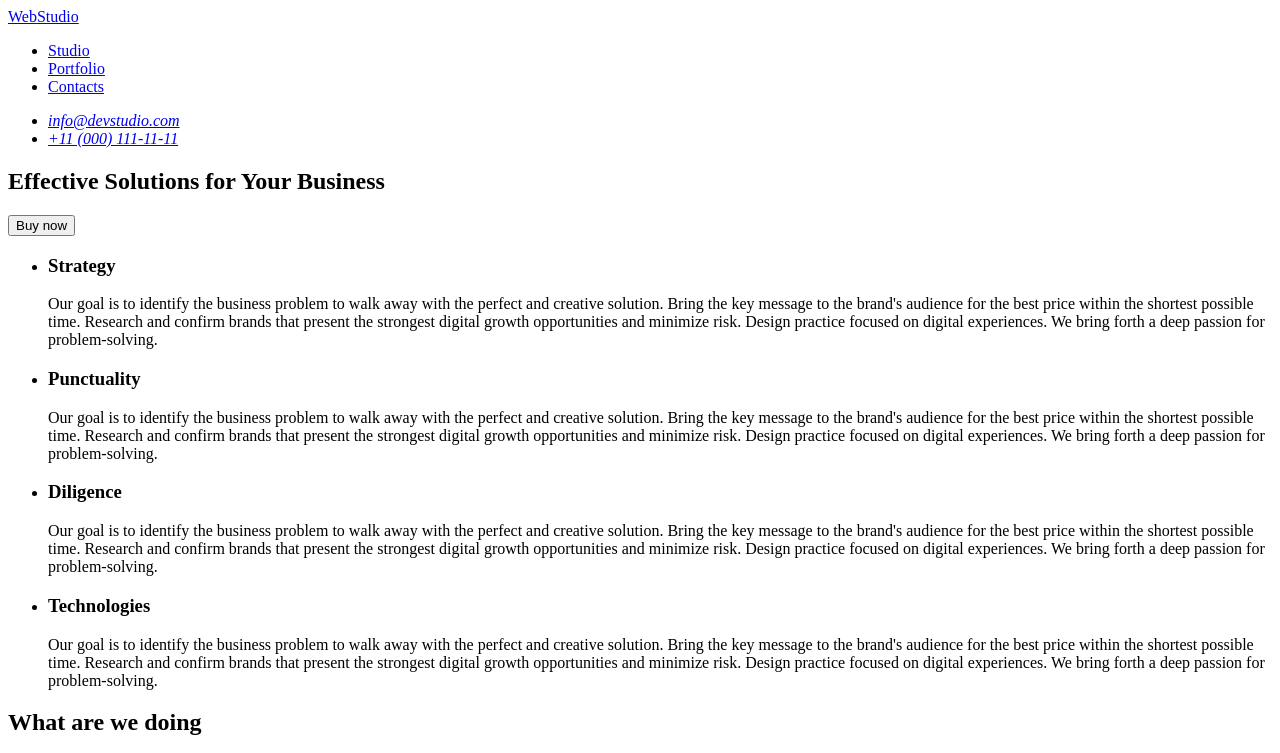
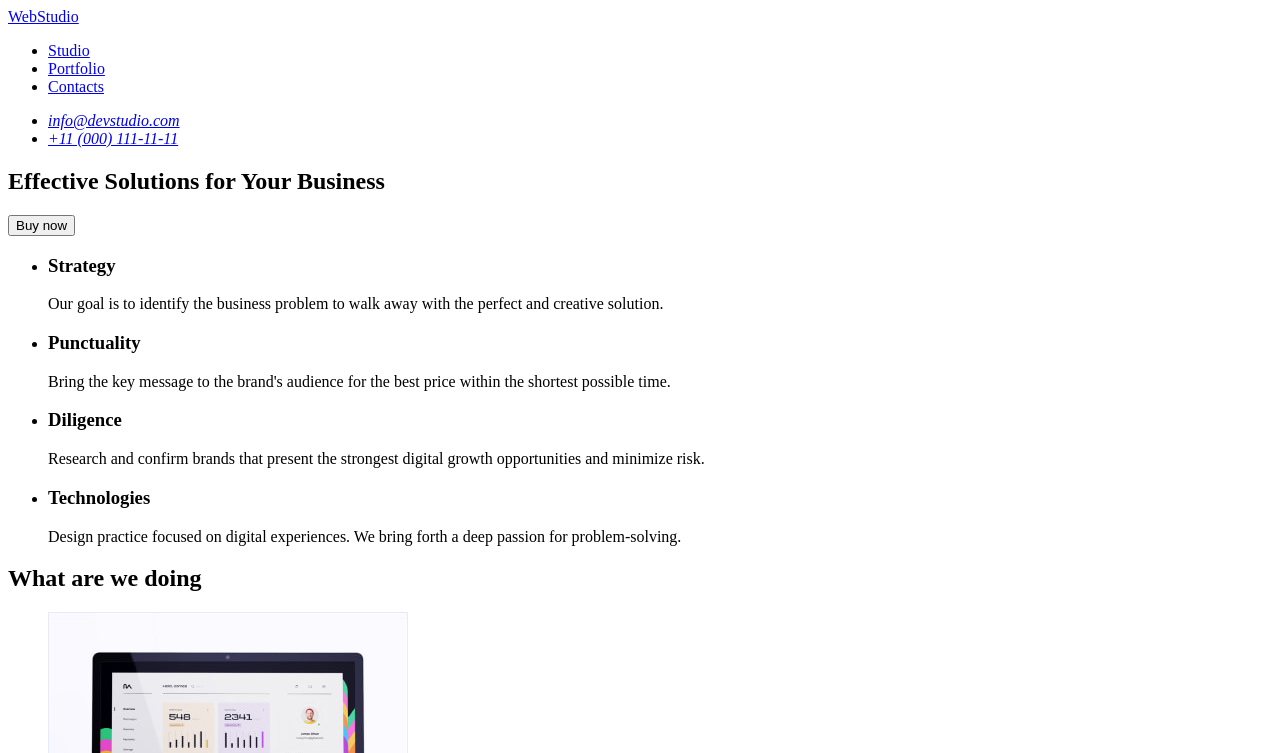
Before and after one commit to 27ugeen/goit-markup-hw-01, a plain HTML site: page index.html in a window 1280 px wide. Shown: the top 753 px of the page. Drawn offline with Linux system fonts and the light colour scheme.

Commit message:
section2 content fixed

```diff
--- a/index.html
+++ b/index.html
@@ -11,7 +11,7 @@
     <!-- #region Header -->
     <header>
       <nav>
-        <a href="./index.html"><span>Web</span>Studio</a>
+        <a href="./index.html">WebStudio</a>
         <ul>
           <li>
             <a href="#">Studio</a>
@@ -51,48 +51,28 @@
             <h3>Strategy</h3>
             <p>
               Our goal is to identify the business problem to walk away with the
-              perfect and creative solution. Bring the key message to the
-              brand's audience for the best price within the shortest possible
-              time. Research and confirm brands that present the strongest
-              digital growth opportunities and minimize risk. Design practice
-              focused on digital experiences. We bring forth a deep passion for
-              problem-solving.
+              perfect and creative solution.
             </p>
           </li>
           <li>
             <h3>Punctuality</h3>
             <p>
-              Our goal is to identify the business problem to walk away with the
-              perfect and creative solution. Bring the key message to the
-              brand's audience for the best price within the shortest possible
-              time. Research and confirm brands that present the strongest
-              digital growth opportunities and minimize risk. Design practice
-              focused on digital experiences. We bring forth a deep passion for
-              problem-solving.
+              Bring the key message to the brand's audience for the best price
+              within the shortest possible time.
             </p>
           </li>
           <li>
             <h3>Diligence</h3>
             <p>
-              Our goal is to identify the business problem to walk away with the
-              perfect and creative solution. Bring the key message to the
-              brand's audience for the best price within the shortest possible
-              time. Research and confirm brands that present the strongest
-              digital growth opportunities and minimize risk. Design practice
-              focused on digital experiences. We bring forth a deep passion for
-              problem-solving.
+              Research and confirm brands that present the strongest digital
+              growth opportunities and minimize risk.
             </p>
           </li>
           <li>
             <h3>Technologies</h3>
             <p>
-              Our goal is to identify the business problem to walk away with the
-              perfect and creative solution. Bring the key message to the
-              brand's audience for the best price within the shortest possible
-              time. Research and confirm brands that present the strongest
-              digital growth opportunities and minimize risk. Design practice
-              focused on digital experiences. We bring forth a deep passion for
-              problem-solving.
+              Design practice focused on digital experiences. We bring forth a
+              deep passion for problem-solving.
             </p>
           </li>
         </ul>
@@ -179,7 +159,7 @@
     </main>
     <!-- #region Footer -->
     <footer>
-      <a href="./index.html"><span>Web</span>Studio</a>
+      <a href="./index.html">WebStudio</a>
       <p>
         Increase the flow of customers and sales for your business with digital
         marketing & growth solutions.
```
